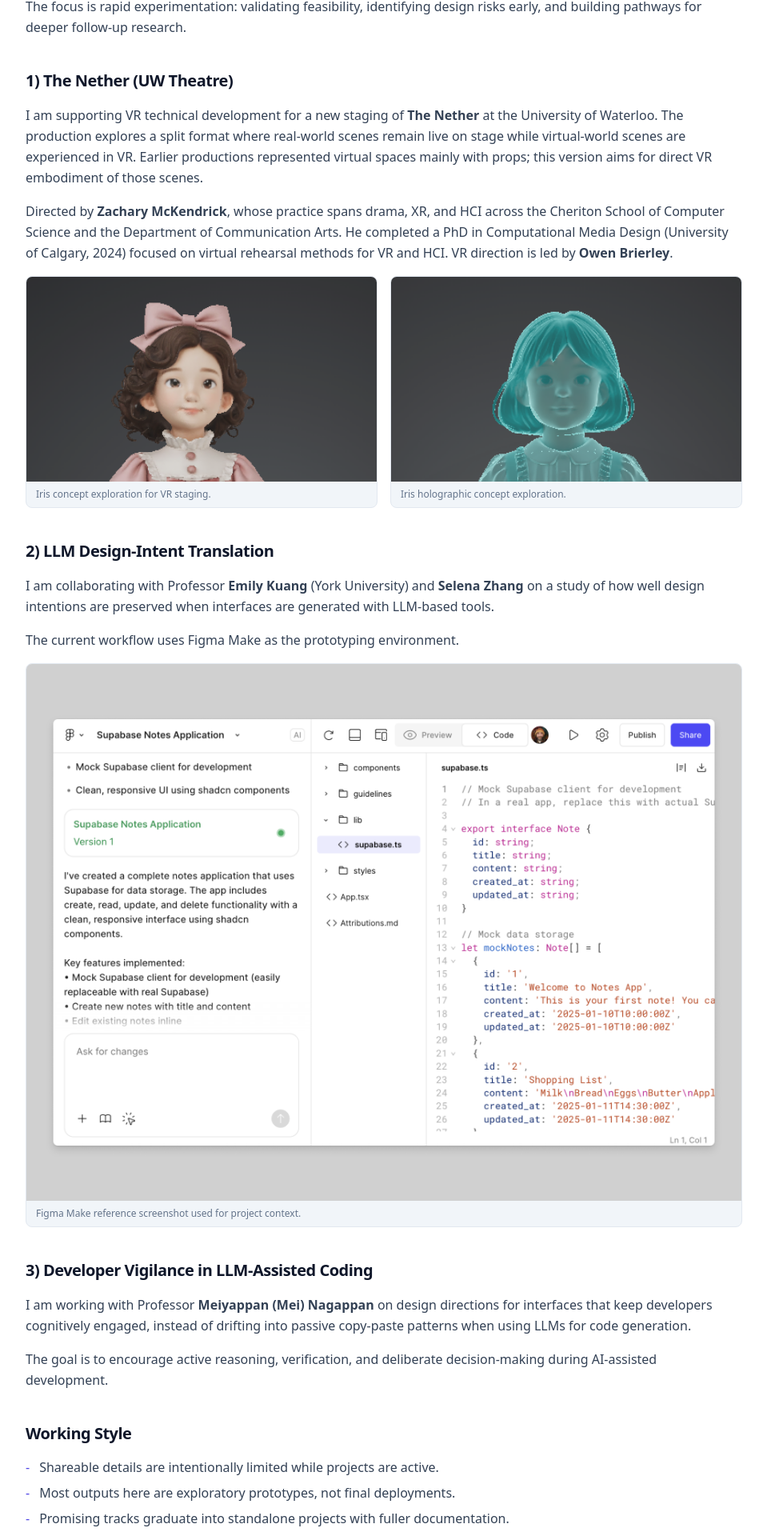
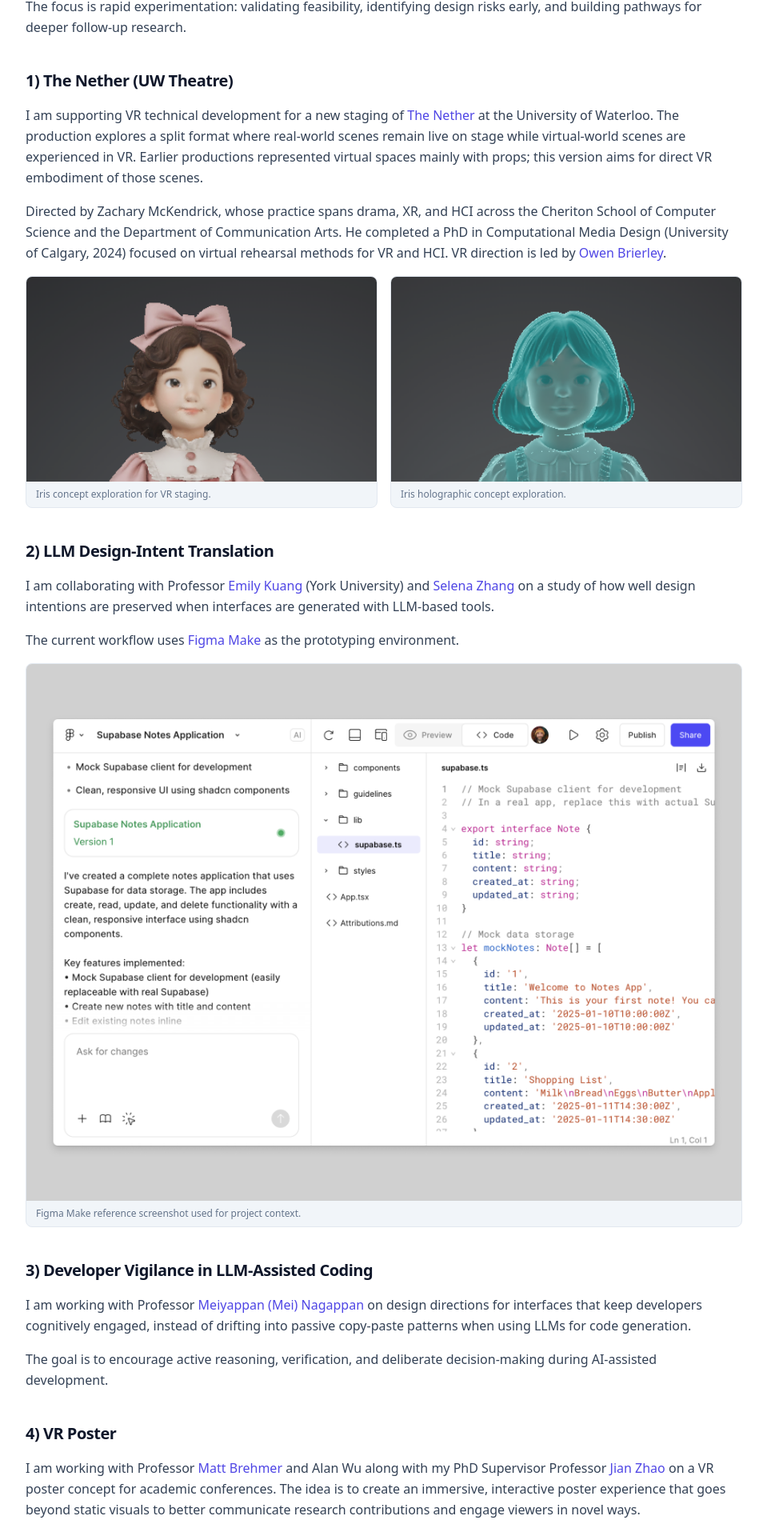
Before and after one commit to ashuadh7/ashuadh7.github.io, a React (Vite) app: page /projects/project-playground in a window 1280 px wide. Shown: the part 1098-3018 px from the top of the page at 80% size, without its empty margins (160-1119 px from the left). Built offline with nearby package versions, Linux system fonts and the light colour scheme.

Commit message:
Added VR Poster Details

```diff
--- a/src/data/projectResources.ts
+++ b/src/data/projectResources.ts
@@ -96,11 +96,47 @@
     publishedOn: "2026-02-16",
   },
   {
+    id: "project-playground-resource-7",
+    projectId: "project-playground",
+    title: "Professor Jian Zhao - University of Waterloo",
+    url: "https://www.jeffjianzhao.com/",
+    details: "Primary supervisor",
+    linkText: "View Profile",
+    publishedOn: "2026-02-16",
+  },
+  {
+    id: "project-playground-resource-8",
+    projectId: "project-playground",
+    title: "Professor Matthew Brehmer - University of Waterloo",
+    url: "https://www.mattbrehmer.ca/",
+    details: "Collaborator for information visualization research.",
+    linkText: "View Profile",
+    publishedOn: "2026-02-16",
+  },
+  {
+    id: "project-playground-resource-4",
+    projectId: "project-playground",
+    title: "Selena Zhang - University of Waterloo",
+    url: "https://selenazz.github.io/",
+    details: "Labmate and collaborator for LLM-based UI generation research.",
+    linkText: "View Profile",
+    publishedOn: "2026-02-16",
+  },
+  {
+    id: "project-playground-resource-6",
+    projectId: "project-playground",
+    title: "Professor Meiyappan (Mei) Nagappan - University of Waterloo",
+    url: "https://cs.uwaterloo.ca/~m2nagapp/",
+    details: "Collaborator for developer tooling/HCI research.",
+    linkText: "View Profile",
+    publishedOn: "2026-02-16",
+  },
+  {
     id: "project-playground-resource-2",
     projectId: "project-playground",
     title: "Dr Owen Brierley - Kingston University",
     url: "https://www.kingston.ac.uk/about/staff/dr-owen-brierley",
-    details: "VR lead profile.",
+    details: "VR lead for The Nether project.",
     linkText: "View Profile",
     publishedOn: "2026-02-16",
   },
@@ -109,28 +145,10 @@
     projectId: "project-playground",
     title: "Professor Emily Kuang - York University",
     url: "https://emilykuang.github.io/",
-    details: "Collaborator profile (York University).",
+    details: "Collaborator for LLM-based UI generation research.",
     linkText: "View Profile",
     publishedOn: "2026-02-16",
-  },
-  {
-    id: "project-playground-resource-4",
-    projectId: "project-playground",
-    title: "Selena Zhang - Research Profile",
-    url: "https://selenazz.github.io/",
-    details: "Collaborator profile.",
-    linkText: "View Profile",
-    publishedOn: "2026-02-16",
-  },
-  {
-    id: "project-playground-resource-6",
-    projectId: "project-playground",
-    title: "Professor Meiyappan (Mei) Nagappan - University of Waterloo",
-    url: "https://cs.uwaterloo.ca/~m2nagapp/",
-    details: "Collaborator profile for developer tooling/HCI research.",
-    linkText: "View Profile",
-    publishedOn: "2026-02-16",
-  },
+  }
 ];
 
 function toTimestamp(dateString: string): number {
--- a/src/pages/projects/ProjectPlaygroundProjectPage.tsx
+++ b/src/pages/projects/ProjectPlaygroundProjectPage.tsx
@@ -1,4 +1,4 @@
-import { useEffect, useState } from "react";
+import { useEffect, useState, type ReactNode } from "react";
 import { ChevronLeft, ChevronRight, X } from "lucide-react";
 import { ProjectPageLayout } from "@/components/projects/ProjectPageLayout";
 import { getProjectTalksAndResources } from "@/data/projectResources";
@@ -69,6 +69,34 @@
 
   const activeIrisItem =
     activeIrisIndex === null ? null : irisGalleryItems[activeIrisIndex];
+  const resourceLinksById = talksAndResources.reduce<Record<string, string>>(
+    (links, resource) => {
+      links[resource.id] = resource.url;
+      return links;
+    },
+    {},
+  );
+
+  const renderInlineResourceLink = (
+    label: string,
+    resourceId: string,
+  ): ReactNode => {
+    const url = resourceLinksById[resourceId];
+    if (!url) {
+      return label;
+    }
+
+    return (
+      <a
+        href={url}
+        target="_blank"
+        rel="noopener noreferrer"
+        className="text-accent hover-text-accent-strong transition-colors"
+      >
+        {label}
+      </a>
+    );
+  };
 
   const showPreviousIris = () => {
     setActiveIrisIndex((current) =>
@@ -113,19 +141,27 @@
           <h2 className="text-primary">1) The Nether (UW Theatre)</h2>
           <p className="text-secondary leading-relaxed">
             I am supporting VR technical development for a new staging of{" "}
-            <strong>The Nether</strong> at the University of Waterloo. The
-            production explores a split format where real-world scenes remain
-            live on stage while virtual-world scenes are experienced in VR.
-            Earlier productions represented virtual spaces mainly with props;
-            this version aims for direct VR embodiment of those scenes.
+            {renderInlineResourceLink(
+              "The Nether",
+              "project-playground-resource-1",
+            )}{" "}
+            at the University of Waterloo. The production explores a split
+            format where real-world scenes remain live on stage while
+            virtual-world scenes are experienced in VR. Earlier productions
+            represented virtual spaces mainly with props; this version aims for
+            direct VR embodiment of those scenes.
           </p>
           <p className="text-secondary leading-relaxed">
-            Directed by <strong>Zachary McKendrick</strong>, whose practice
+            Directed by Zachary McKendrick, whose practice
             spans drama, XR, and HCI across the Cheriton School of Computer
             Science and the Department of Communication Arts. He completed a PhD
             in Computational Media Design (University of Calgary, 2024) focused
             on virtual rehearsal methods for VR and HCI. VR direction is led by{" "}
-            <strong>Owen Brierley</strong>.
+            {renderInlineResourceLink(
+              "Owen Brierley",
+              "project-playground-resource-2",
+            )}
+            .
           </p>
           <div className="grid gap-4 md:grid-cols-2">
             {irisGalleryItems.map((item, index) => (
@@ -154,13 +190,26 @@
         <section className="space-y-4">
           <h2 className="text-primary">2) LLM Design-Intent Translation</h2>
           <p className="text-secondary leading-relaxed">
-            I am collaborating with Professor <strong>Emily Kuang</strong> (York
-            University) and <strong>Selena Zhang</strong> on a study of how well
-            design intentions are preserved when interfaces are generated with
-            LLM-based tools.
+            I am collaborating with Professor{" "}
+            {renderInlineResourceLink(
+              "Emily Kuang",
+              "project-playground-resource-3",
+            )}{" "}
+            (York University) and{" "}
+            {renderInlineResourceLink(
+              "Selena Zhang",
+              "project-playground-resource-4",
+            )}{" "}
+            on a study of how well design intentions are preserved when
+            interfaces are generated with LLM-based tools.
           </p>
           <p className="text-secondary leading-relaxed">
-            The current workflow uses Figma Make as the prototyping environment.
+            The current workflow uses{" "}
+            {renderInlineResourceLink(
+              "Figma Make",
+              "project-playground-resource-5",
+            )}{" "}
+            as the prototyping environment.
           </p>
           <figure className="rounded-lg overflow-hidden border border-default bg-soft">
             <img
@@ -181,8 +230,12 @@
             3) Developer Vigilance in LLM-Assisted Coding
           </h2>
           <p className="text-secondary leading-relaxed">
-            I am working with Professor <strong>Meiyappan (Mei) Nagappan</strong> on
-            design directions for interfaces that keep developers cognitively
+            I am working with Professor{" "}
+            {renderInlineResourceLink(
+              "Meiyappan (Mei) Nagappan",
+              "project-playground-resource-6",
+            )}{" "}
+            on design directions for interfaces that keep developers cognitively
             engaged, instead of drifting into passive copy-paste patterns when
             using LLMs for code generation.
           </p>
@@ -193,19 +246,22 @@
         </section>
 
         <section className="space-y-4">
-          <h2 className="text-primary">Working Style</h2>
-          <ul className="space-y-2">
-            {[
-              "Shareable details are intentionally limited while projects are active.",
-              "Most outputs here are exploratory prototypes, not final deployments.",
-              "Promising tracks graduate into standalone projects with fuller documentation.",
-            ].map((item) => (
-              <li key={item} className="text-secondary flex gap-3">
-                <span className="text-accent flex-shrink-0">-</span>
-                <span>{item}</span>
-              </li>
-            ))}
-          </ul>
+          <h2 className="text-primary">
+            4) VR Poster
+          </h2>
+          <p className="text-secondary leading-relaxed">
+            I am working with Professor{" "}
+            {renderInlineResourceLink(
+              "Matt Brehmer",
+              "project-playground-resource-8",
+            )}{" "}
+            and Alan Wu along with my PhD Supervisor Professor{" "}
+            {renderInlineResourceLink("Jian Zhao", "project-playground-resource-7")}{" "}
+            on a VR poster concept for academic conferences. The idea is to
+            create an immersive, interactive poster experience that goes beyond
+            static visuals to better communicate research contributions and
+            engage viewers in novel ways.
+          </p>
         </section>
       </ProjectPageLayout>
 
```
